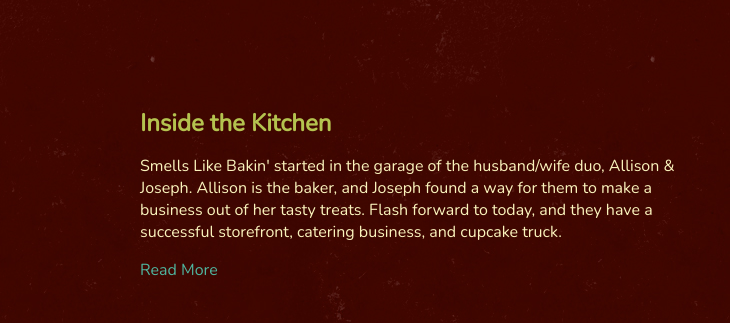
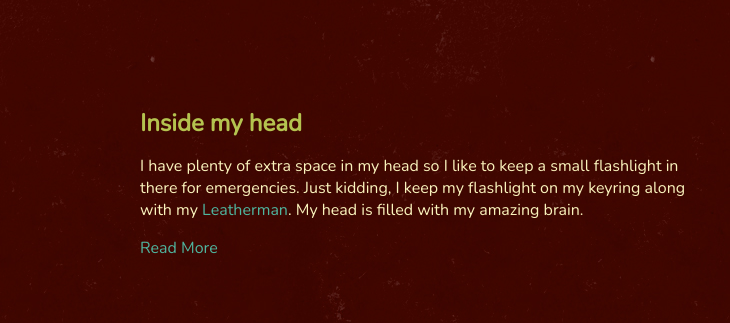
Before and after one commit to cugamer/website, a plain HTML site: page smells_like_teen_spirit.html in a window 1280 px wide. Shown: the part 1146-1469 px from the top of the page, 0-730 px from the left. Drawn offline with nearby package versions, Linux system fonts and the light colour scheme.

Commit message:
updated inside my head

```diff
--- a/smells_like_teen_spirit.html
+++ b/smells_like_teen_spirit.html
@@ -49,8 +49,8 @@
     </div>
 
     <div class="grid_7">
-      <h2>Inside the Kitchen</h2>
-      <p>Smells Like Bakin' started in the garage of the husband/wife duo, Allison &amp; Joseph. Allison is the baker, and Joseph found a way for them to     make a business out of her tasty treats.  Flash forward to today, and they have a successful storefront, catering business, and cupcake truck.</p>
+      <h2>Inside my head</h2>
+      <p>I have plenty of extra space in my head so I like to keep a small flashlight in there for emergencies.  Just kidding, I keep my flashlight on my keyring along with my <a href="http://www.leatherman.com/20.html">Leatherman</a>.  My head is filled with my amazing brain.</p>
       <p><a href="http://www.jonathonnordquist.com/work.html" class="btn-small">Read More</a></p>
     </div>
 
```
